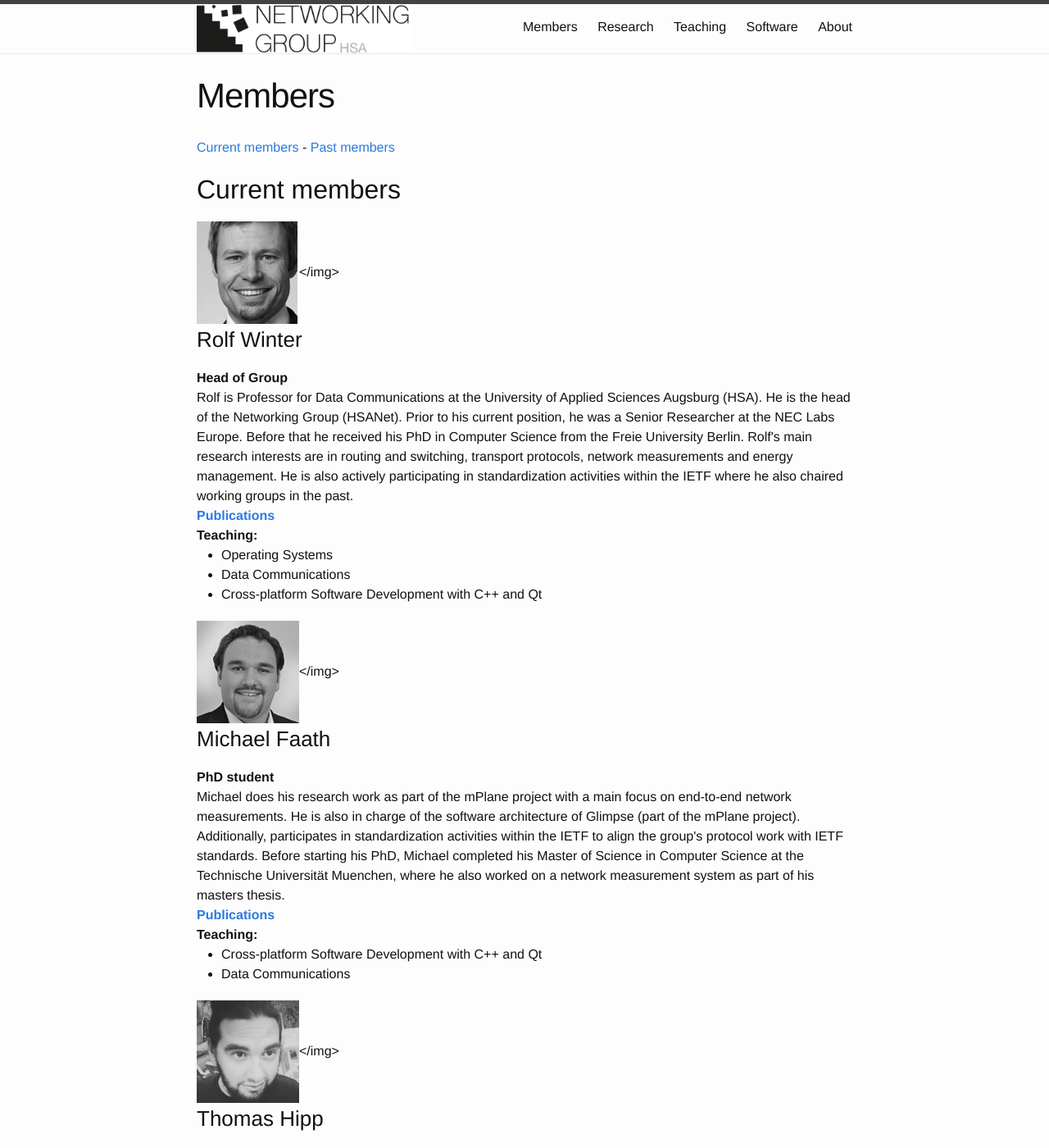
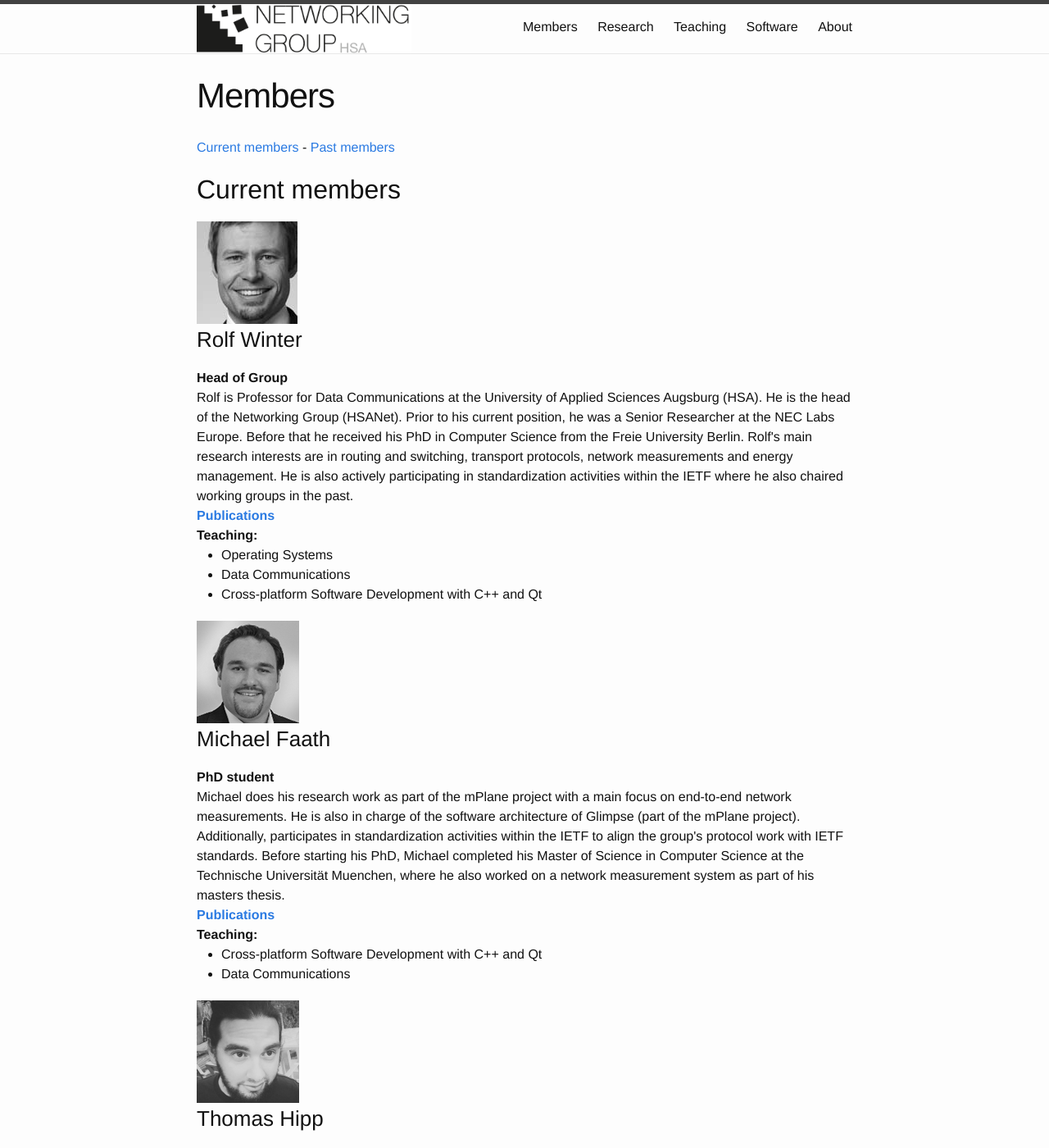
Before and after one commit to HSAnet/hsanet.github.io, a Jekyll site: the page built from members.md, in a window 1280 px wide and 1400 px high. Shown: the whole window at 82% size. Built offline with Jekyll 4.4.1, drawn with Linux system fonts in a browser that asks for light colours.

Commit message:
fixed error with newer versions of Jekyll

```diff
--- a/_config.yml
+++ b/_config.yml
@@ -11,4 +11,6 @@ github_username: hsanet
 # Build settings
 markdown: kramdown
 
+gems: [jekyll-paginate]
+
 paginate: 5
--- a/members.md
+++ b/members.md
@@ -13,9 +13,9 @@ menu_order: one
 {% for member in site.data.current_members %}
 <div class="profile">
 {% if member.photo %}
-    <img alt="photo" src="/img/members/{{ member.photo }}"></img>
+    <img alt="photo" src="/img/members/{{ member.photo }}"/>
 {% else %}
-    <img alt="photo" src="/img/members/anon.png"></img>
+    <img alt="photo" src="/img/members/anon.png"/>
 {% endif %}
 <h3> {{ member.name }} </h3>
     <b> {{ member.role }}</b>
@@ -43,9 +43,9 @@ menu_order: one
 {% for member in site.data.past_members %}
 <div class="profile">
 {% if member.photo %}
-    <img alt="photo" src="/img/members/{{ member.photo }}"></img>
+    <img alt="photo" src="/img/members/{{ member.photo }}"/>
 {% else %}
-    <img alt="photo" src="/img/members/anon.png"></img>
+    <img alt="photo" src="/img/members/anon.png"/>
 {% endif %}
 <h3> {{ member.name }} </h3>
     <b> {{ member.role }}</b>
```
